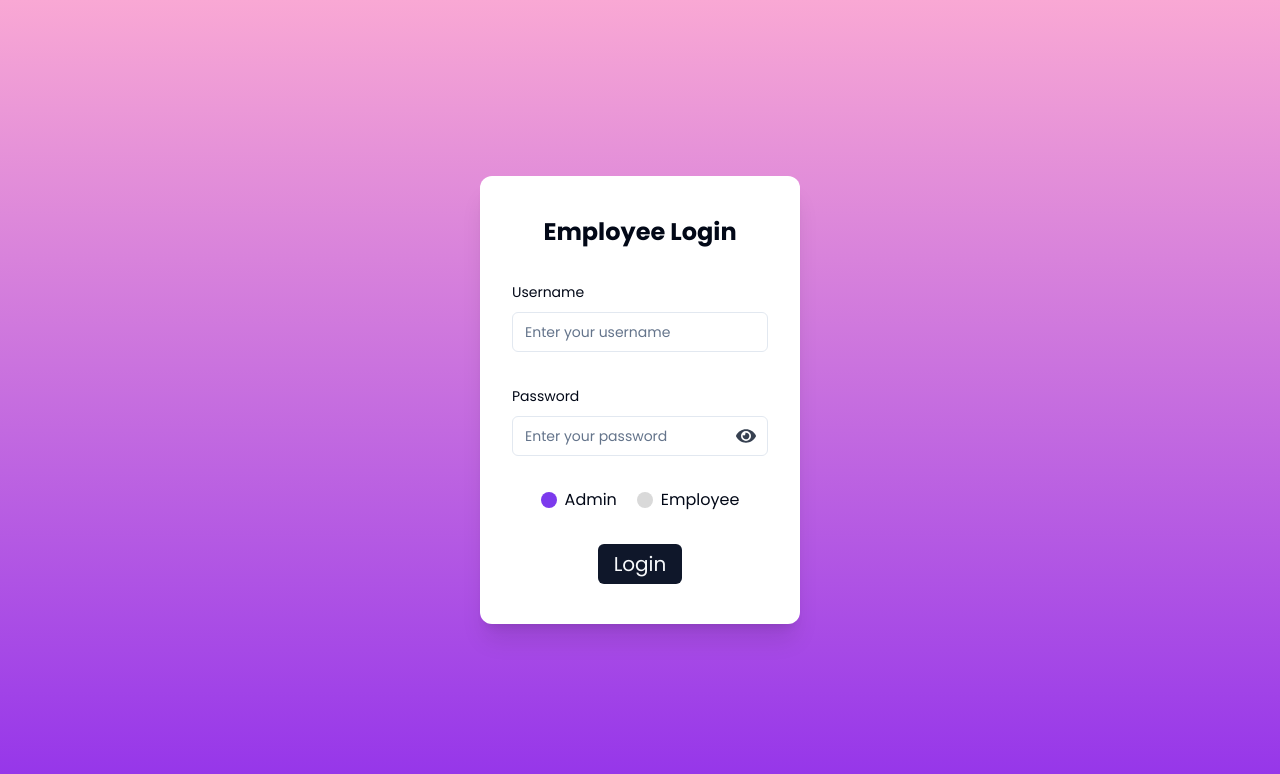
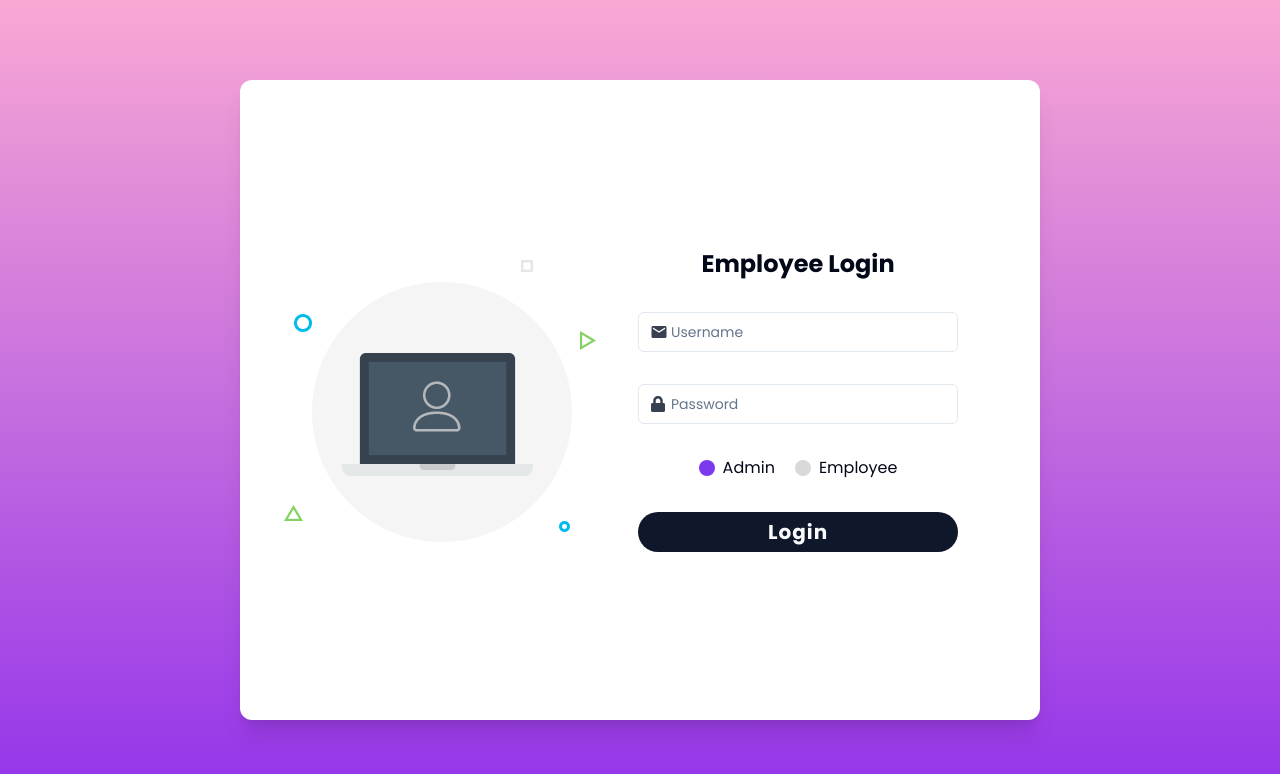
Before and after one commit to RaymartDev/aims, a React (Vite) app in the folder frontend/: page / in a window 1280 px wide. Shown: the top 774 px of the page. Built offline with nearby package versions, Linux system fonts and the light colour scheme; the HTML template or start-up script is replaced by a standard one.

Commit message:
Login Page

```diff
--- a/frontend/src/Pages/Login.tsx
+++ b/frontend/src/Pages/Login.tsx
@@ -2,7 +2,8 @@
 /* eslint-disable @typescript-eslint/no-unsafe-assignment */
 /* eslint-disable @typescript-eslint/no-misused-promises */
 import { useState } from "react";
-import { FaEye, FaEyeSlash } from "react-icons/fa";
+import { FaEye, FaEyeSlash, FaLock } from "react-icons/fa";
+import { MdEmail } from "react-icons/md";
 import { Button } from "@/Components/ui/button";
 import { Input } from "@/Components/ui/input";
 import { Label } from "@radix-ui/react-label";
@@ -12,13 +13,13 @@ import {
   FormControl,
   FormField,
   FormItem,
-  FormLabel,
   FormMessage,
 } from "@/Components/ui/form";
 import { useForm } from "react-hook-form";
 import { zodResolver } from "@hookform/resolvers/zod";
 import { z } from "zod";
 import useTogglePasswordVisibility from "@/hooks/useTogglePasswordVisibility";
+import loginImage from "../images/login-left.webp"
 
 enum UserType {
   Admin = "admin",
@@ -32,6 +33,7 @@ const formSchema = z.object({
 
 function Login() {
   const [userType, setUserType] = useState<UserType>(UserType.Admin);
+  const [isFocused, setIsFocused] = useState(false)
   const { isPasswordVisible, togglePasswordVisibility } = useTogglePasswordVisibility();
   const form = useForm({
     resolver: zodResolver(formSchema),
@@ -55,7 +57,10 @@ function Login() {
     <div
       className="h-screen flex justify-center items-center bg-cover bg-center bg-gradient-to-t from-purple-600 to-pink-300"
     >
-      <div className="bg-white w-[25%] py-10 rounded-xl shadow-xl font-poppins">
+
+      <div className="bg-white w-[800px] h-[80%] py-10 rounded-xl shadow-xl font-poppins flex justify-center items-center">
+        <div className=""><img src={loginImage} alt="" /></div>
+        <div className="w-[50%]">
         <p className="text-2xl font-bold text-center">Employee Login</p>
         <Form {...form}>
           <form onSubmit={form.handleSubmit(onSubmit)} className="space-y-8 w-[80%] mx-auto pt-8">
@@ -64,12 +69,15 @@ function Login() {
               name="username"
               render={({ field }) => (
                 <FormItem>
-                  <FormLabel>Username</FormLabel>
                   <FormControl>
+                    <div className="relative">
                     <Input
+                      className="pl-8"
                       autoComplete="username"
-                      placeholder="Enter your username"
+                      placeholder="Username"
                       {...field} />
+                      <span className="absolute left-3 top-1/2 transform -translate-y-1/2 text-gray-700"><MdEmail size={18} /></span>
+                      </div>
                   </FormControl>
                   <FormMessage />
                 </FormItem>
@@ -80,20 +88,23 @@ function Login() {
               name="password"
               render={({ field }) => (
                 <FormItem>
-                  <FormLabel>Password</FormLabel>
                   <FormControl>
                     <div className="relative">
                       <Input
+                        className="pl-8"
                         autoComplete="current-password"
                         type={isPasswordVisible ? "text" : "password"}
-                        placeholder="Enter your password"
+                        placeholder="Password"
+                        onFocus={() =>  setIsFocused(true)}
                         {...field}
                       />
+                      <span className="absolute left-3 top-1/2 transform -translate-y-1/2 text-gray-700"><FaLock  /></span>
                       <span
                         onClick={togglePasswordVisibility}
                         className="absolute right-3 top-1/2 transform -translate-y-1/2 cursor-pointer text-gray-700"
                       >
-                        {isPasswordVisible ? <FaEyeSlash size={20} /> : <FaEye size={20} />}
+                        {isFocused && ( isPasswordVisible ? <FaEyeSlash size={20} /> : <FaEye size={20} />)}
+
                       </span>
                     </div>
                   </FormControl>
@@ -127,12 +138,13 @@ function Login() {
               ))}
             </RadioGroup>
             <div className="flex justify-center items-center">
-              <Button type="submit" className="text-xl">
+              <Button type="submit" className="text-xl w-full rounded-full font-bold tracking-wider ">
                 Login
               </Button>
             </div>
           </form>
         </Form>
+        </div>
       </div>
     </div>
   );
```
